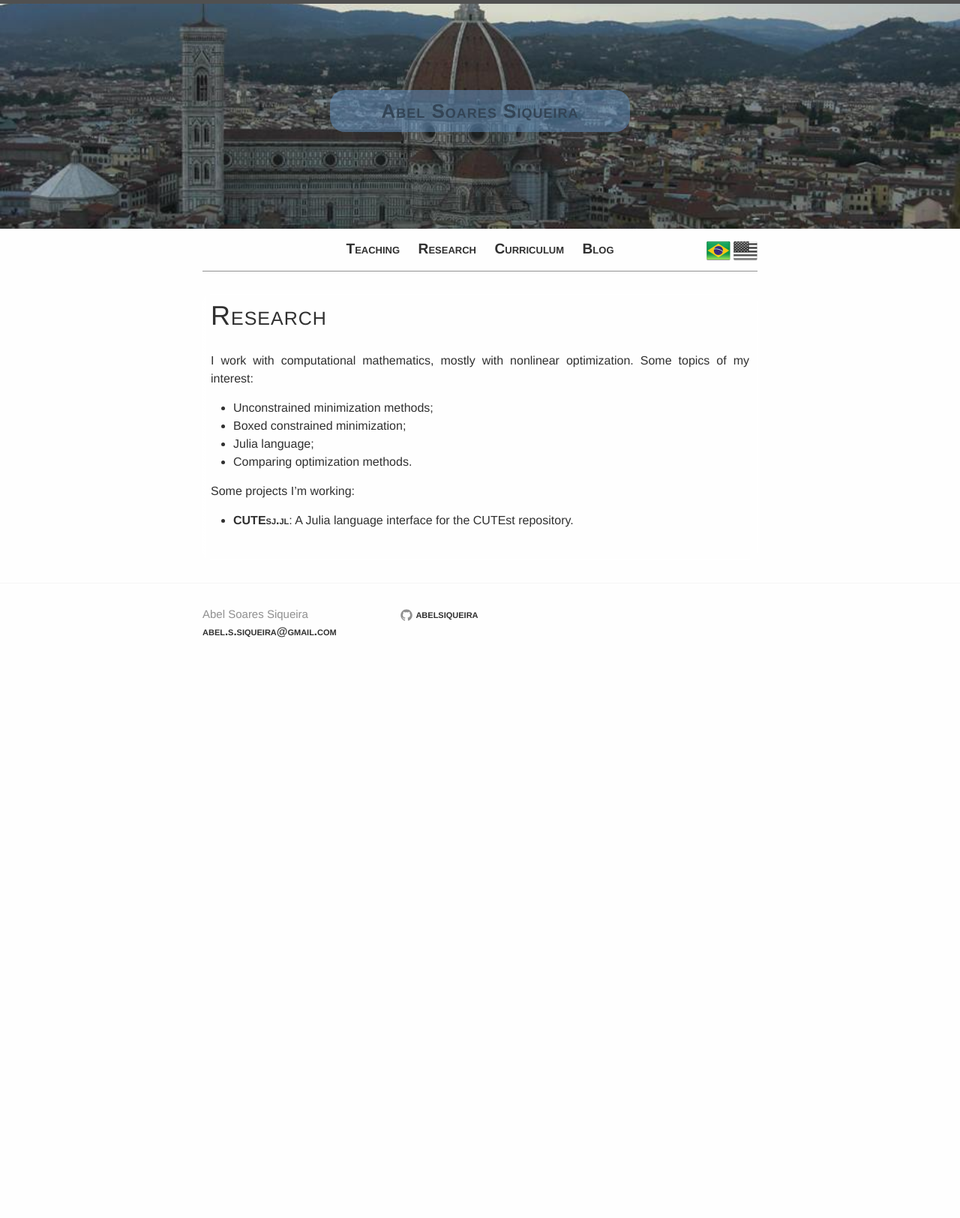
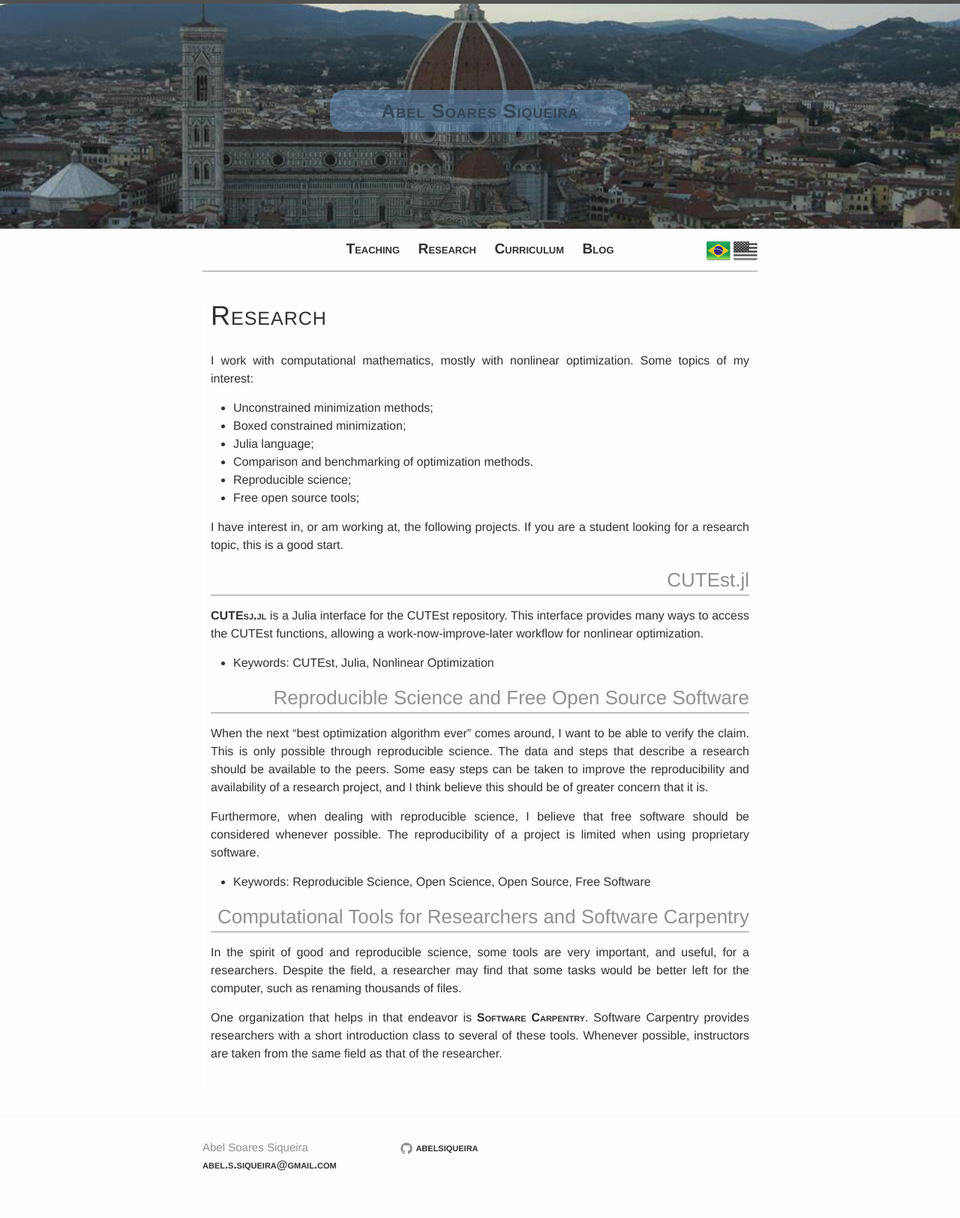
Before and after one commit to abelsiqueira/abelsiqueira.github.io-old, a Jekyll site: the page built from research.en.md, in a window 1280 px wide. Shown: the whole page at 75% size. Built offline with Jekyll 4.4.1, drawn with Linux system fonts in a browser that asks for light colours; before the commit the page ends 913 px from its top, so only the background shows below that.

Commit message:
Update research

```diff
--- a/_sass/_layout.scss
+++ b/_sass/_layout.scss
@@ -277,6 +277,9 @@
 
     h3 {
         font-size: 26px;
+        text-align: right;
+        border-bottom: 1px solid $grey-color;
+        color: $grey-color;
 
         @include media-query($on-laptop) {
             font-size: 22px;
--- a/research.en.md
+++ b/research.en.md
@@ -12,9 +12,47 @@ Some topics of my interest:
   - Unconstrained minimization methods;
   - Boxed constrained minimization;
   - Julia language;
-  - Comparing optimization methods.
+  - Comparison and benchmarking of optimization methods.
+  - Reproducible science;
+  - Free open source tools;
 
-Some projects I'm working:
+I have interest in, or am working at, the following projects.
+If you are a student looking for a research topic, this is a good start.
 
-  - [CUTEsj.jl](https://github.com/optimizers/CUTEst.jl):
-    A Julia language interface for the CUTEst repository.
+### CUTEst.jl
+
+[CUTEsj.jl](https://github.com/optimizers/CUTEst.jl) is a Julia interface for
+the CUTEst repository.
+This interface provides many ways to access the CUTEst functions, allowing a
+work-now-improve-later workflow for nonlinear optimization.
+
+ - Keywords: CUTEst, Julia, Nonlinear Optimization
+
+### Reproducible Science and Free Open Source Software
+
+When the next "best optimization algorithm ever" comes around, I want to be able
+to verify the claim.
+This is only possible through reproducible science.
+The data and steps that describe a research should be available to the peers.
+Some easy steps can be taken to improve the reproducibility and availability of
+a research project, and I think believe this should be of greater concern that
+it is.
+
+Furthermore, when dealing with reproducible science, I believe that free
+software should be considered whenever possible.
+The reproducibility of a project is limited when using proprietary software.
+
+ - Keywords: Reproducible Science, Open Science, Open Source, Free Software
+
+### Computational Tools for Researchers and Software Carpentry
+
+In the spirit of good and reproducible science, some tools are very important,
+and useful, for a researchers.
+Despite the field, a researcher may find that some tasks would be better left
+for the computer, such as renaming thousands of files.
+
+One organization that helps in that endeavor is
+[Software Carpentry](http://software-carpentry.org/).
+Software Carpentry provides researchers with a short introduction class to
+several of these tools. Whenever possible, instructors are taken from the same
+field as that of the researcher.
```
